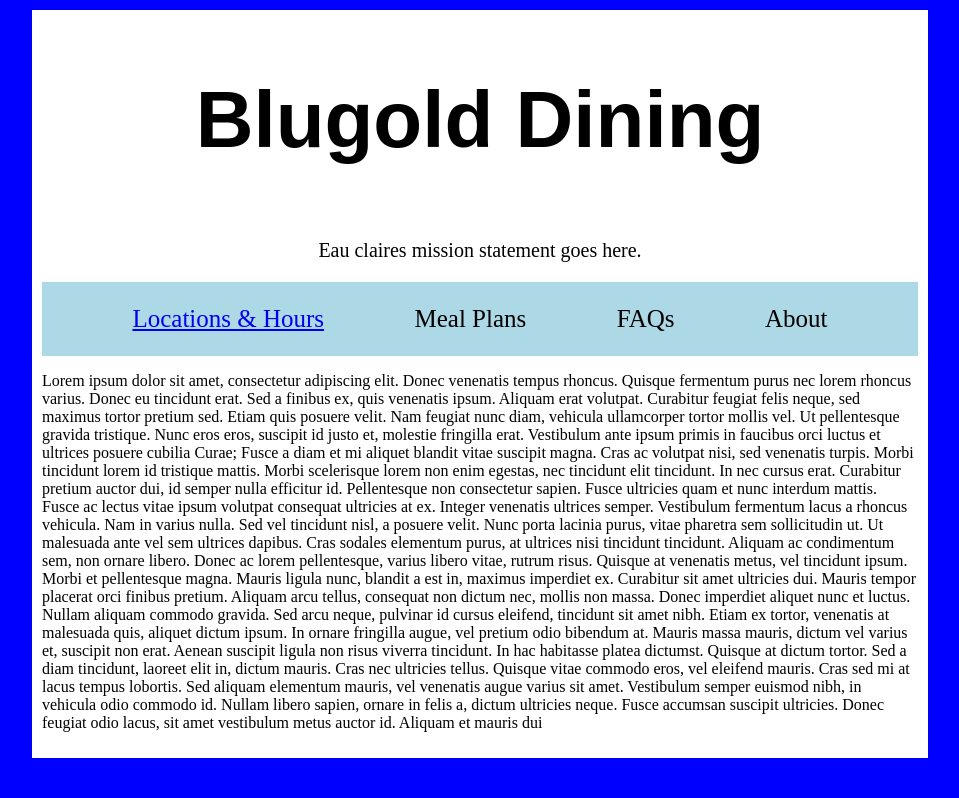
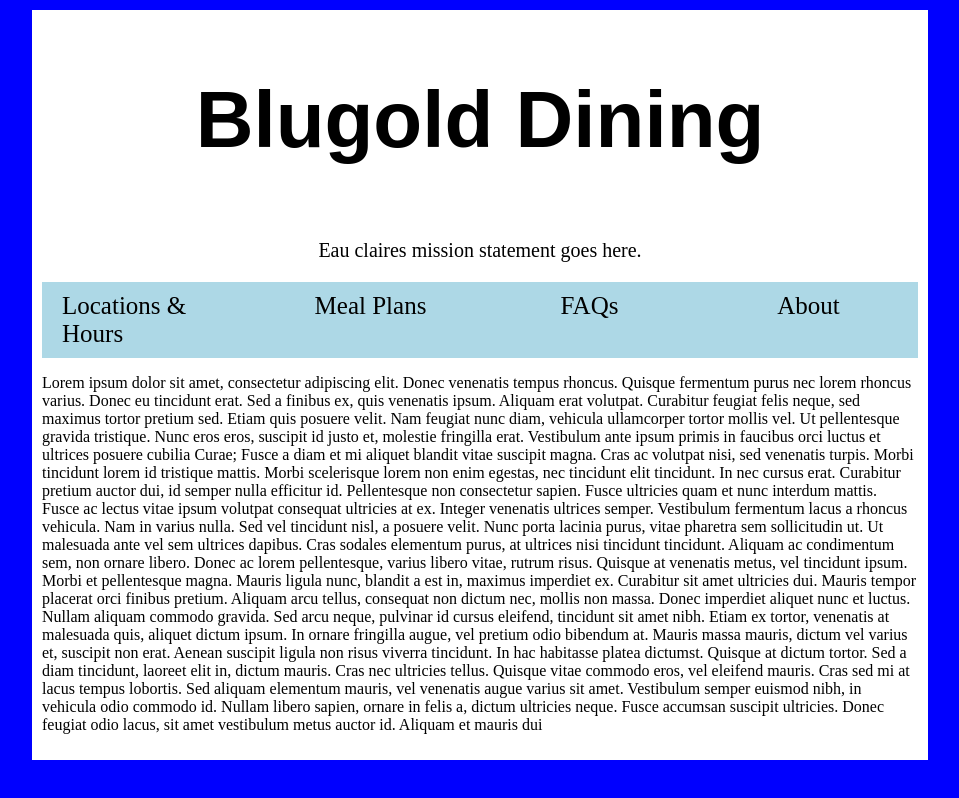
Before and after one commit to blakefurlano/project1, a plain HTML site: page index.html in a window 1280 px wide. Shown: the whole page, without its empty margins (160-1119 px from the left). Drawn offline with Linux system fonts and the light colour scheme.

Commit message:
meeting2_28th

```diff
--- a/index.html
+++ b/index.html
@@ -12,12 +12,12 @@
         </div>
         <p id = "mission">Eau claires mission statement goes here.</p>
 
-        <nav class = "menu">
+        <nav class = "nav">
             <ul class = "list">
                 <li class = "Litem"><a href="location_hour.html" class="button">Locations & Hours</a></li>
-                <li class = "Litem">Meal Plans</li>
-                <li class = "Litem">FAQs</li>
-                <li class = "Litem">About</li>
+                <li class = "Litem"><a href="#">Meal Plans</a></li>
+                <li class = "Litem"><a href="#">FAQs</a></li>
+                <li class = "Litem"><a href="#">About</a></li>
             </ul>
 
         </nav>
--- a/style_index.css
+++ b/style_index.css
@@ -17,32 +17,46 @@ body{
 #mission{
     font-size: 20px;
 }
-.menu{
+.nav{
+    width:100%;
+    background-color: lightblue;
+    color:black;
+
+    margin:0px;
+
+}
+ .list{
     display: flex;
     flex-direction: row;
     justify-content: space-evenly;
-    align-items: stretch;
-    background-color: lightblue;
-    width: 100%;
+    overflow: hidden;
+    padding: 0px;
+    margin: 0px;
+
+    list-style: none;
+
 
 
 }
-.list{
+.Litem{
+
+    font-size: 25px;
+    width: 100%;
+    content: center;
+    margin:0px;
+
+    /* text-decoration: none; */
+
+}
+.Litem a:hover{
+    background-color: magenta;
+    color:lightpink;
+}
+.Litem a{
+    padding:10px 20px;
     display: flex;
     flex-direction: row;
-    list-style-type: none;
-    justify-content: space-evenly;
-    align-items: stretch;
-    width:100%;
-    padding: 5px;
+    justify-content: center;
+    color: black;
     text-decoration: none;
 }
-.Litem{
-    padding: 2px 5px;
-    font-size: 25px;
-    text-decoration: none;
-
-}
-.Litem:hover{
-    color:lightpink;
-}
```
